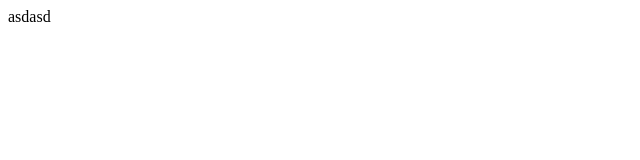
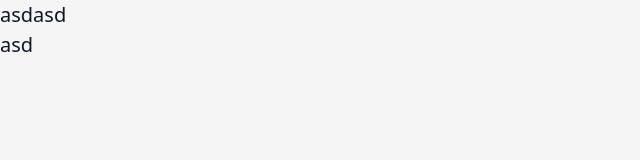
Before and after one commit to Yunuscan-Cemil-Yilmaz/IscraperS, an Angular app in the folder client/: page / in a window 1280 px wide. Shown: the top 160 px of the page, without its empty margins (0-640 px from the left). Built offline with nearby package versions, Linux system fonts and the light colour scheme.

Commit message:
add sample scss design patern

```diff
--- a/client/angular.json
+++ b/client/angular.json
@@ -27,7 +27,8 @@
               }
             ],
             "styles": [
-              "src/styles.scss"
+              "src/styles.scss",
+              "src/variable.scss"
             ],
             "server": "src/main.server.ts",
             "outputMode": "server",
--- a/client/src/app/app.config.server.ts
+++ b/client/src/app/app.config.server.ts
@@ -1,6 +1,6 @@
 import { mergeApplicationConfig, ApplicationConfig } from '@angular/core';
 import { provideServerRendering, withRoutes } from '@angular/ssr';
-import { appConfig } from './app.config';
+import { appConfig } from './core/config/app.config';
 import { serverRoutes } from './app.routes.server';
 
 const serverConfig: ApplicationConfig = {
--- a/client/src/app/app.html
+++ b/client/src/app/app.html
@@ -1 +1,3 @@
 asdasd
+
+<div class="test">asd</div>
--- a/client/src/styles.scss
+++ b/client/src/styles.scss
@@ -1 +1,36 @@
-/* You can add global styles to this file, and also import other style files */
+* {
+    margin: 0;
+    padding: 0;
+    box-sizing: border-box;
+}
+
+ul, li, ol {
+    list-style-type: none;
+    margin-bottom: 1rem;
+}
+
+p {
+    margin-bottom: 1rem;
+}
+
+h1, h2, h3, h4, h5, h6 {
+    margin-bottom: 1rem;
+}
+
+a {
+    text-decoration: none;
+}
+
+body {
+    line-height: 1.6;
+}
+
+html {
+    font-size: 20px;
+    scroll-behavior: smooth;
+}
+
+@media (max-width: 1200px) { html { font-size: 10px; } }
+@media (max-width: 992px) { html { font-size: 18px; } }
+@media (max-width: 768px) { html { font-size: 17px; } }
+@media (max-width: 600px) { html { font-size: 16px; } }
--- /dev/null
+++ b/client/src/variable.scss
@@ -0,0 +1,53 @@
+/* 1) Önce override değişkenlerin */
+$brand-primary:   #2563EB;
+$brand-secondary: #64748B;
+$brand-success:   #10B981;
+$brand-warning:   #F59E0B;
+$brand-danger:    #EF4444;
+$brand-info:      #06B6D4;
+
+$body-bg:    #F5F5F5;
+$body-color: #0F172A;
+
+$primary:   $brand-primary;
+$secondary: $brand-secondary;
+$success:   $brand-success;
+$warning:   $brand-warning;
+$danger:    $brand-danger;
+$info:      $brand-info;
+
+$theme-colors: (
+  "primary":   $primary,
+  "secondary": $secondary,
+  "success":   $success,
+  "warning":   $warning,
+  "danger":    $danger,
+  "info":      $info
+);
+
+@import "bootstrap/scss/functions";
+@import "bootstrap/scss/variables";
+@import "bootstrap/scss/maps";
+@import "bootstrap/scss/mixins";
+@import "bootstrap/scss/bootstrap";
+
+:root {
+  --primary:   #{$primary};
+  --secondary: #{$secondary};
+  --success:   #{$success};
+  --warning:   #{$warning};
+  --danger:    #{$danger};
+  --info:      #{$info};
+
+  --main-background: #{$body-bg};
+  --body-cl: #{$body-color};
+  --black: black;
+  --white: white;
+
+  --text-fs-0: 0.875rem;
+  --text-fs-1: 1rem;
+  --text-fs-2: 1.25rem;
+  --text-fs-3: 1.5rem;
+  --text-fs-4: 1.75rem;
+  --text-fs-5: 2rem;
+}
```
